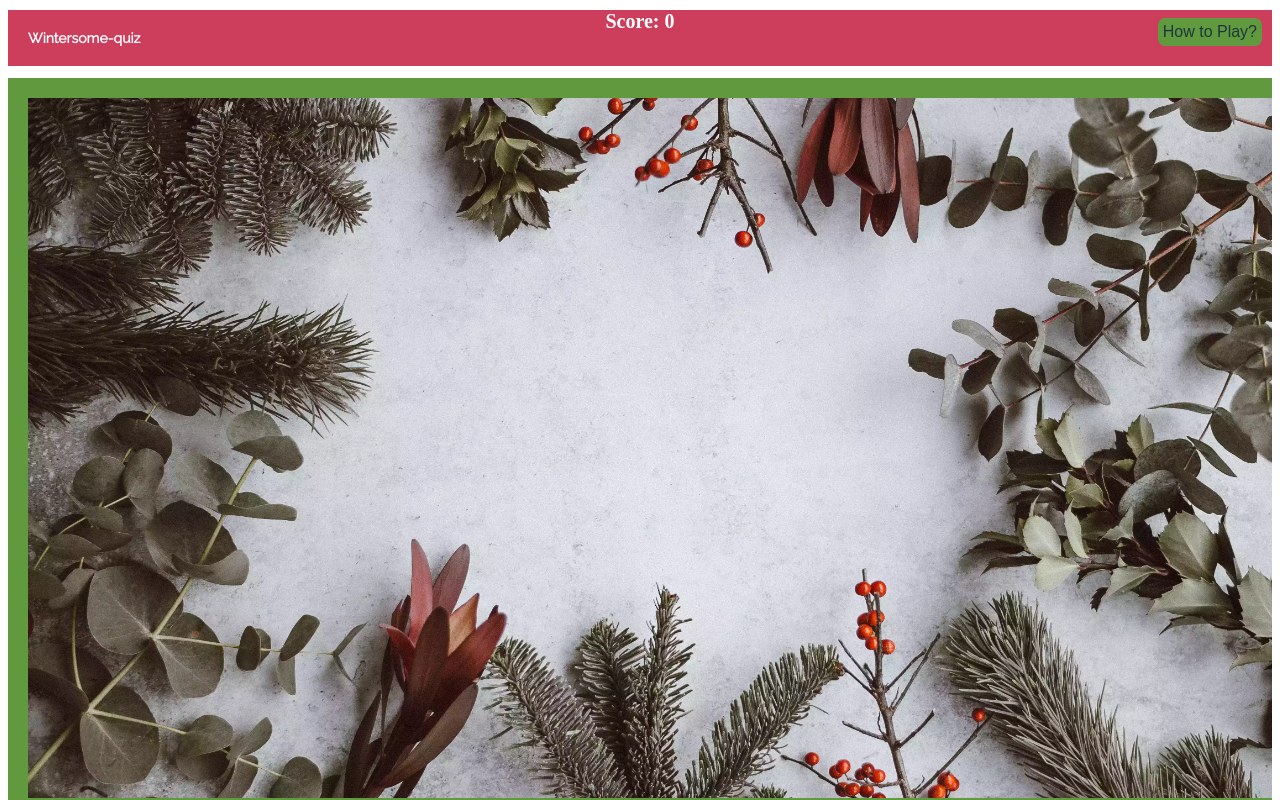
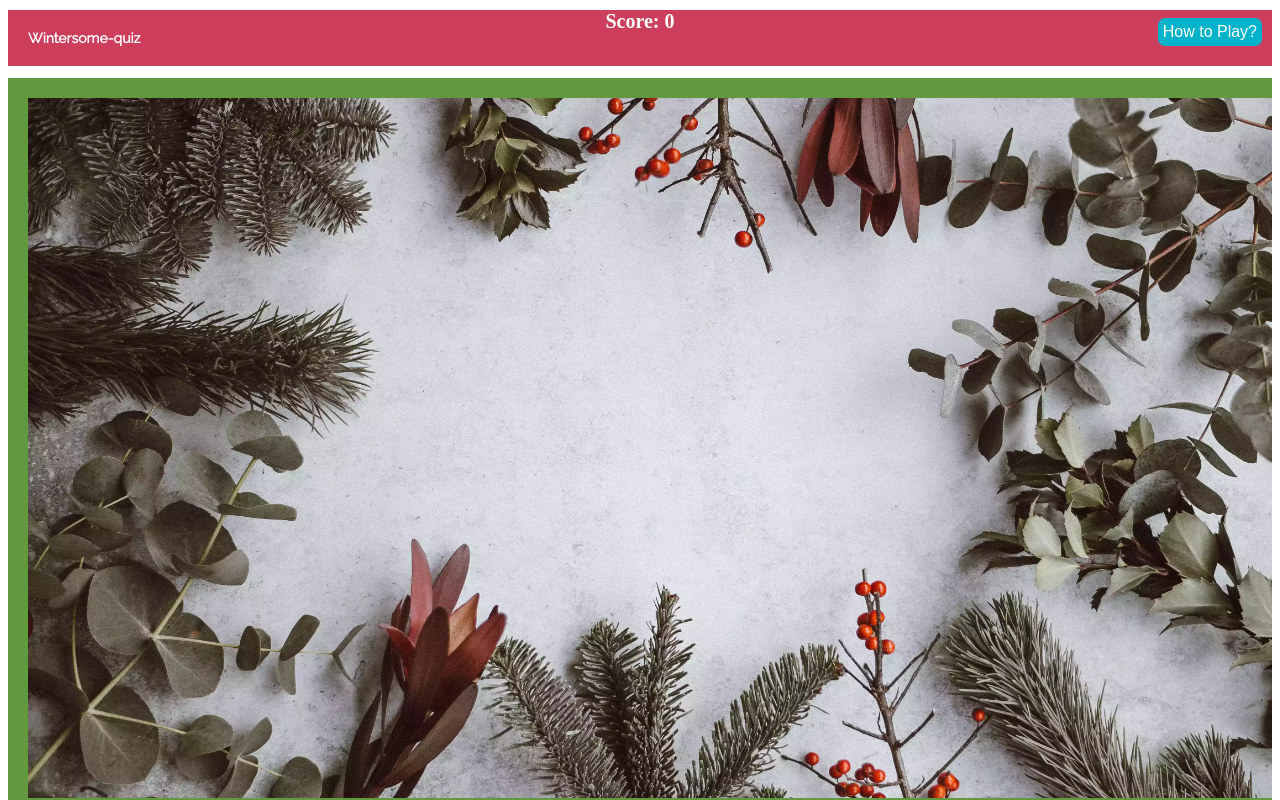
Before and after one commit to creepersguitar/CodeInstitute-Project-2, a plain HTML site: page index.html in a window 1280 px wide. Shown: the top 800 px of the page. Drawn offline with Linux system fonts and the light colour scheme.

Commit message:
changed modal button colours

```diff
--- a/assets/css/style.css
+++ b/assets/css/style.css
@@ -42,8 +42,8 @@
     position: absolute;
     top: 10px;
     right: 10px;
-    background-color: #60993e;
-    color: #1f363d;
+    background-color: #00b2ca;
+    color: #fff;
     padding: 5px;
     border: none;
     border-radius: 7px;
@@ -99,7 +99,7 @@ main {
 
 button {
     background-color: #00b2ca;
-    color: #1f363d;
+    color: #fff;
     padding: 10px;
     margin: 8px;
     border: none;
```
